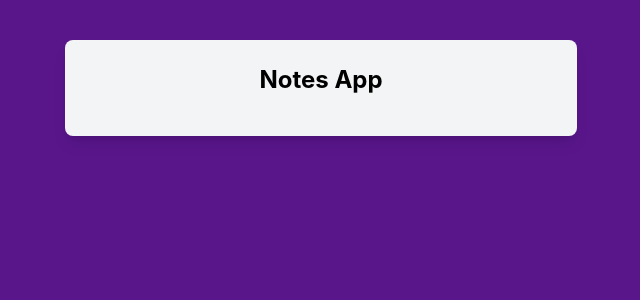
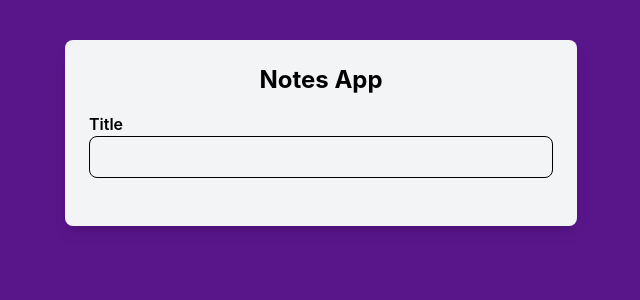
Before and after one commit to zieDoo/React-sandbox, a React (Vite) app in the folder 04_Forms_Notes_App/notes-app/: page / in a window 1280 px wide. Shown: the top 300 px of the page, without its empty margins (319-959 px from the left). Built offline with nearby package versions, Linux system fonts and the light colour scheme.

Commit message:
Controlled Inputs - Basic Input in NoteForm component

```diff
--- a/04_Forms_Notes_App/notes-app/src/App.jsx
+++ b/04_Forms_Notes_App/notes-app/src/App.jsx
@@ -1,7 +1,10 @@
+import NoteForm from "./components/NoteForm";
+
 const App = () => {
   return (
     <div className="max-w-lg mx-auto mt-10 p-6 bg-gray-100 rounded-lg shadow-lg">
       <h2 className="text-2xl font-bold mb-4 text-center">Notes App</h2>
+      <NoteForm />
     </div>
   );
 };
--- /dev/null
+++ b/04_Forms_Notes_App/notes-app/src/components/NoteForm.jsx
@@ -0,0 +1,27 @@
+import { useState } from "react";
+
+const NoteForm = () => {
+  const [title, setTitle] = useState("");
+  return (
+    // mb-6 = margin-bottom: 6px (for spacing)
+    <form className="mb-6">
+      <div className="mb-4">
+        <label htmlFor="title" className="block font-semibold">
+          Title
+        </label>
+        <input
+          type="text"
+          className="w-full p-2 border rounded-lg"
+          value={title} // binding value to that title
+          // if onChange is not defined, we get an error.
+          // So we either add default value or onChange handler.
+          onChange={(e) => setTitle(e.target.value)}
+          // e.target = actual element
+          // e.target.value = actual value of the element.
+        />
+      </div>
+    </form>
+  );
+};
+
+export default NoteForm;
```
